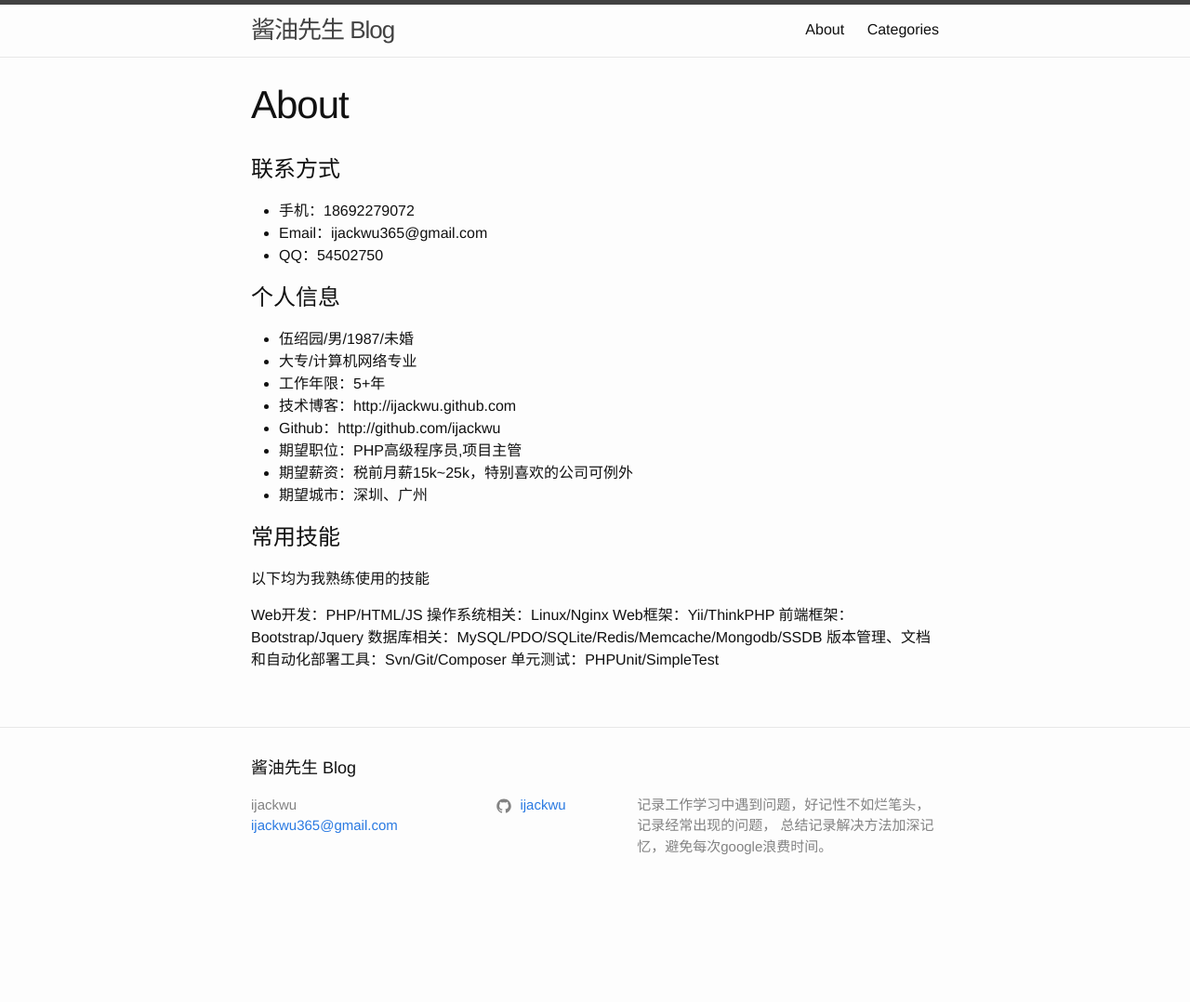
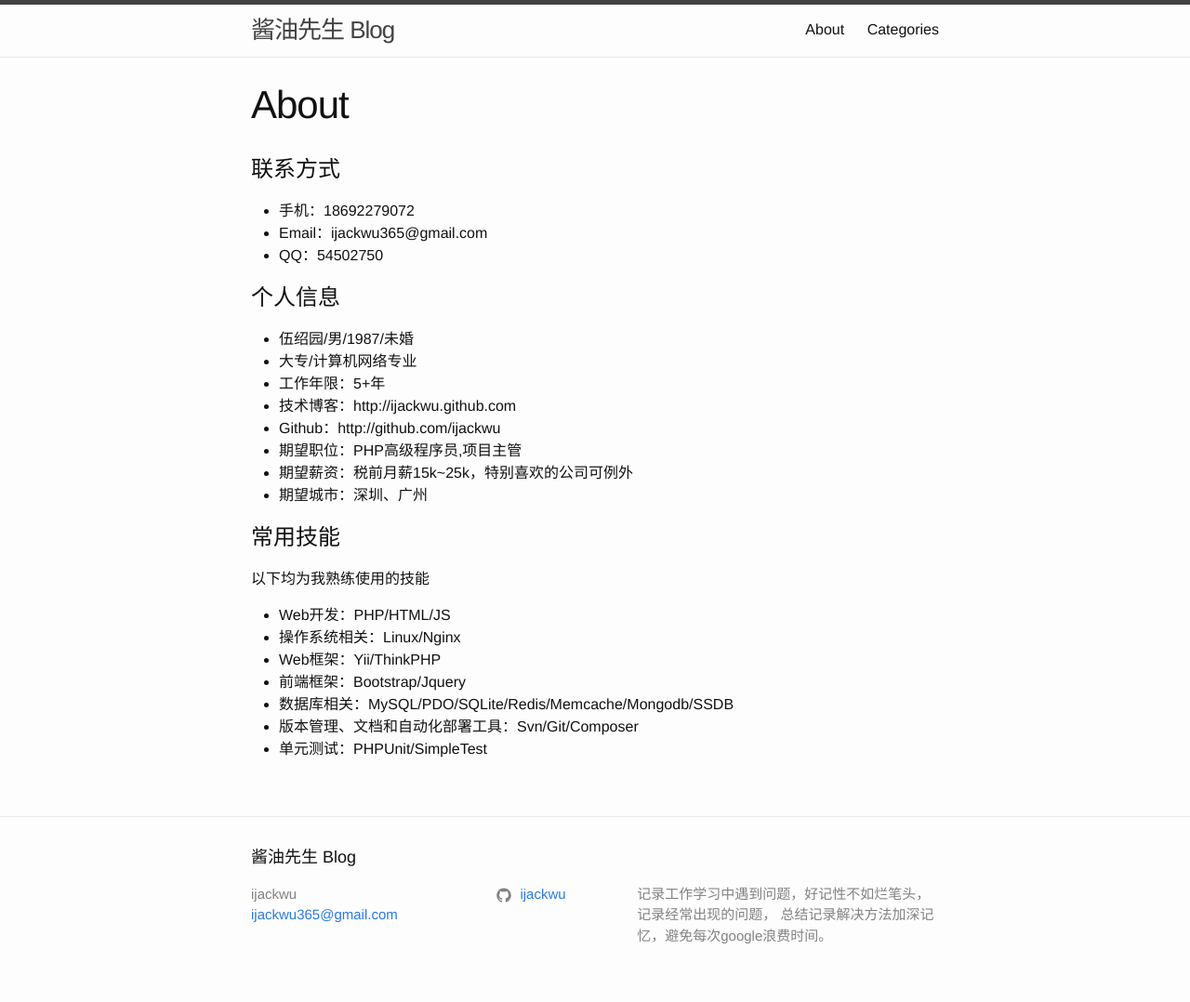
Before and after one commit to ijackwu/ijackwu.github.io, a Jekyll site: the page built from about.md, in a window 1280 px wide. Shown: the whole page at 93% size. Built offline with Jekyll 4.4.1, drawn with Linux system fonts in a browser that asks for light colours; before the commit the page ends 982 px from its top, so only the background shows below that.

```diff
--- a/about.md
+++ b/about.md
@@ -25,10 +25,10 @@ permalink: /about.html
 
 以下均为我熟练使用的技能
 
-Web开发：PHP/HTML/JS
-操作系统相关：Linux/Nginx
-Web框架：Yii/ThinkPHP
-前端框架：Bootstrap/Jquery
-数据库相关：MySQL/PDO/SQLite/Redis/Memcache/Mongodb/SSDB
-版本管理、文档和自动化部署工具：Svn/Git/Composer
-单元测试：PHPUnit/SimpleTest
+- Web开发：PHP/HTML/JS
+- 操作系统相关：Linux/Nginx
+- Web框架：Yii/ThinkPHP
+- 前端框架：Bootstrap/Jquery
+- 数据库相关：MySQL/PDO/SQLite/Redis/Memcache/Mongodb/SSDB
+- 版本管理、文档和自动化部署工具：Svn/Git/Composer
+- 单元测试：PHPUnit/SimpleTest
```
